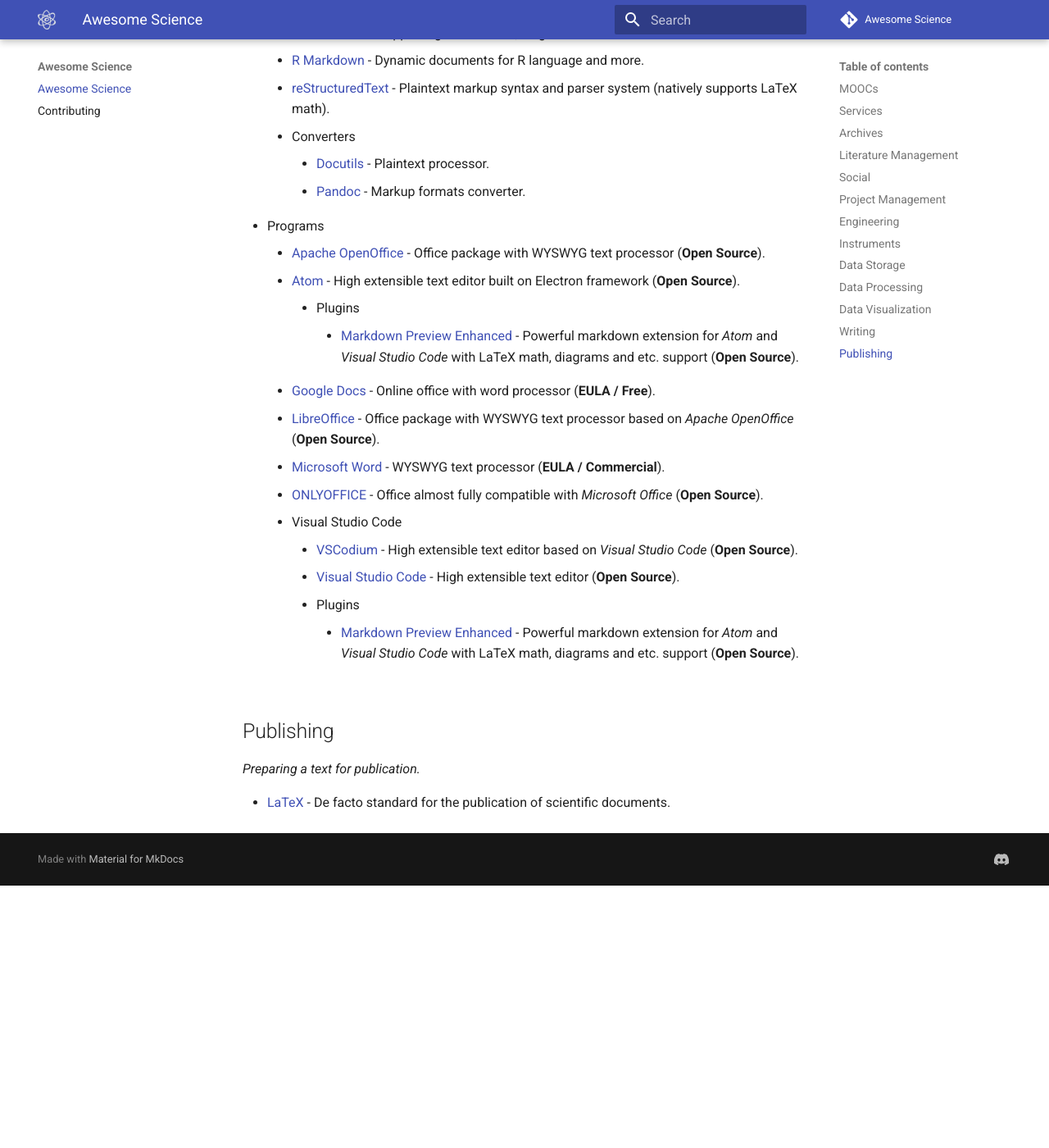
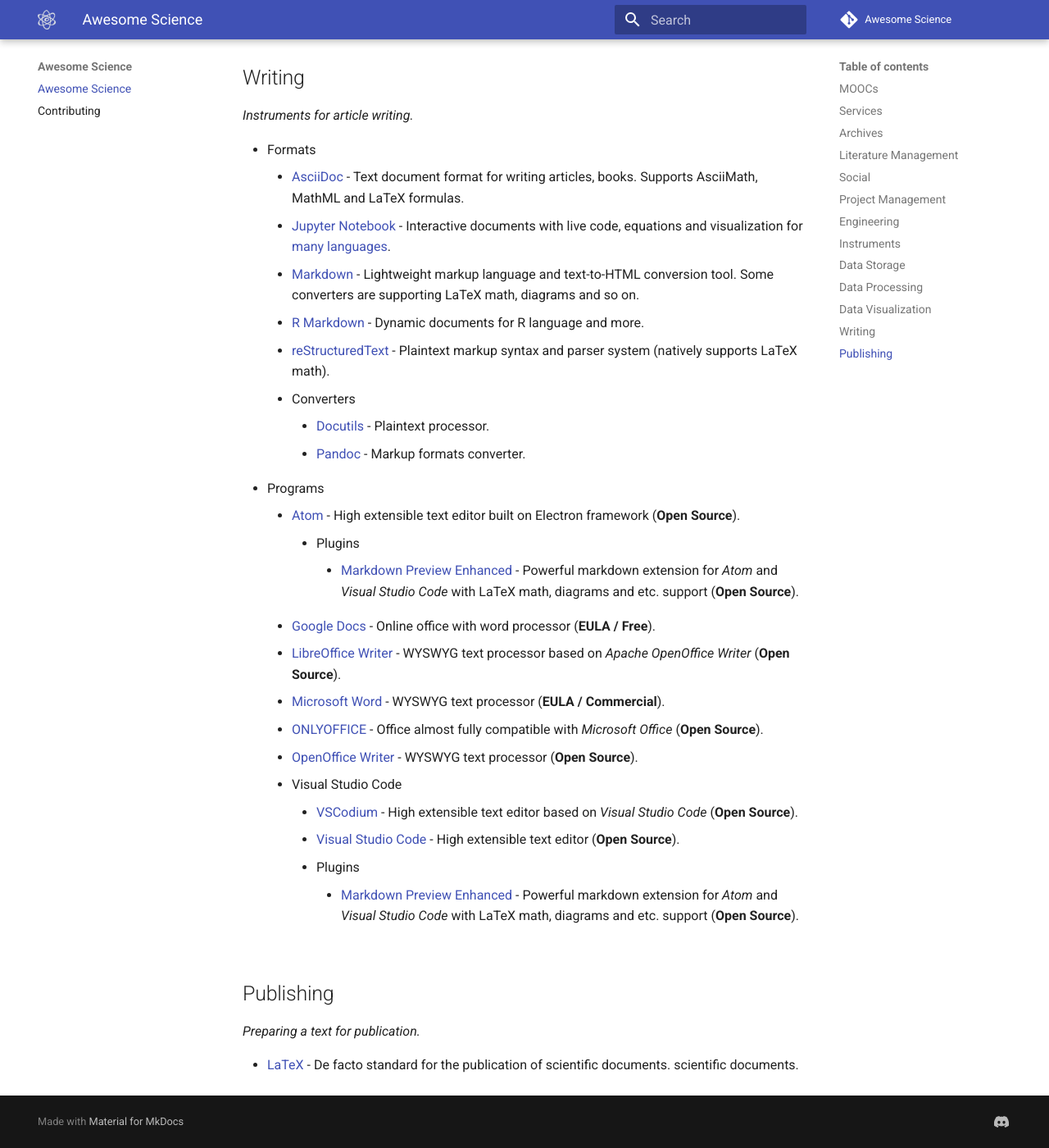
Before and after one commit to deverte/awesome-science, an MkDocs documentation site: the page built from docs/index.md, in a window 1280 px wide and 1400 px high, scrolled down 6420 px. Shown: the whole window at 82% size. Built offline with MkDocs 1.6.1 and Material for MkDocs 9.7.7, drawn with Linux system fonts in a browser that asks for light colours; comment, search, counter and statistics services are not loaded; before the commit the page ends 7500 px from its top, so only the background shows below that; some of the changed text lies outside the part shown.

```diff
--- a/docs/index.md
+++ b/docs/index.md
@@ -176,14 +184,14 @@ Inspired by [awesome-lists](https://github.com/topics/awesome-lists).
         - [Docutils](https://docutils.sourceforge.io/index.html) - Plaintext processor.
         - [Pandoc](https://pandoc.org/) - Markup formats converter.
 - Programs
-    - [Apache OpenOffice](http://www.openoffice.org/) - Office package with WYSWYG text processor (**Open Source**).
     - [Atom](https://atom.io/) - High extensible text editor built on Electron framework (**Open Source**).
         - Plugins
             - [Markdown Preview Enhanced](https://shd101wyy.github.io/markdown-preview-enhanced/#/) - Powerful markdown extension for *Atom* and *Visual Studio Code* with LaTeX math, diagrams and etc. support (**Open Source**).
     - [Google Docs](https://docs.google.com/document/?usp=mkt_docs) - Online office with word processor (**EULA / Free**).
-    - [LibreOffice](https://www.libreoffice.org/) - Office package with WYSWYG text processor based on *Apache OpenOffice* (**Open Source**).
+    - [LibreOffice Writer](https://www.libreoffice.org/) - WYSWYG text processor based on *Apache OpenOffice Writer* (**Open Source**).
     - [Microsoft Word](https://www.microsoft.com/ru-ru/microsoft-365/word) - WYSWYG text processor (**EULA / Commercial**).
     - [ONLYOFFICE](https://www.onlyoffice.com/) - Office almost fully compatible with *Microsoft Office* (**Open Source**).
+    - [OpenOffice Writer](http://www.openoffice.org/) - WYSWYG text processor (**Open Source**).
     - Visual Studio Code
         - [VSCodium](https://vscodium.com/) - High extensible text editor based on *Visual Studio Code* (**Open Source**).
         - [Visual Studio Code](https://code.visualstudio.com/) - High extensible text editor  (**Open Source**).
@@ -193,4 +201,4 @@ Inspired by [awesome-lists](https://github.com/topics/awesome-lists).
 ## Publishing
 *Preparing a text for publication.*
 
-- [LaTeX](https://www.latex-project.org/) - De facto standard for the publication of scientific documents.
+- [LaTeX](https://www.latex-project.org/) - De facto standard for the publication of scientific documents. scientific documents.
```
Also changed, not shown: other parts of docs/index.md (+8 -0 lines), README.md (+10 -2 lines).
